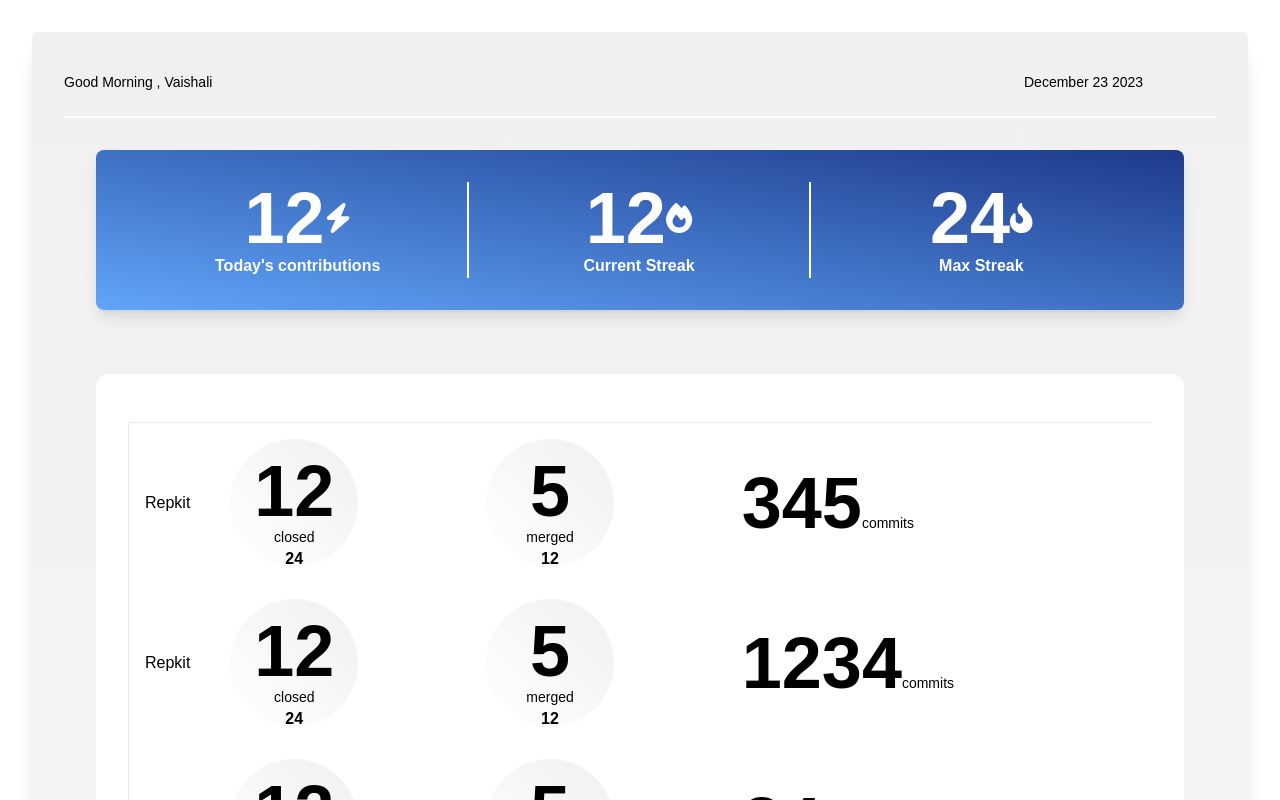
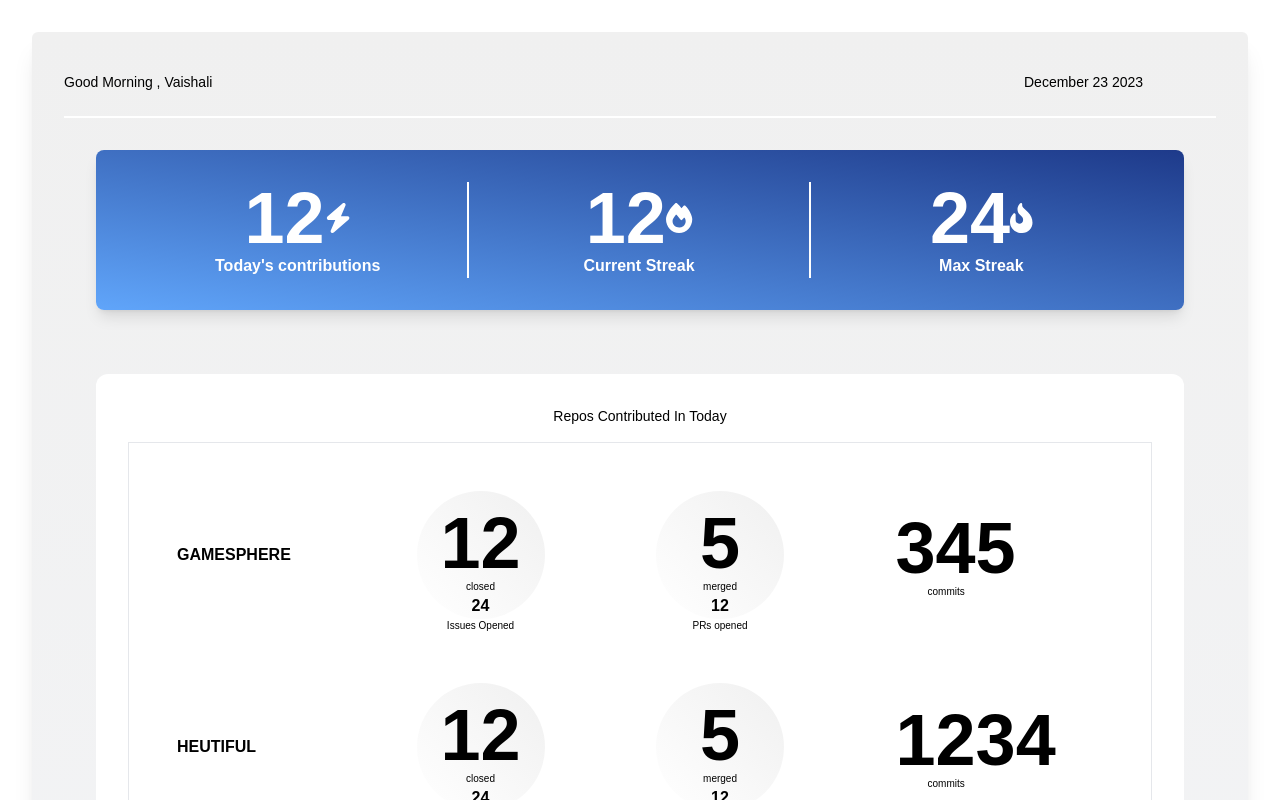
Before and after one commit to ShrutiGossain/HackHurricane, a React (Create React App) app in the folder client/: page /user in a window 1280 px wide. Shown: the top 800 px of the page. Built offline with nearby package versions, Linux system fonts and the light colour scheme.

Commit message:
github stats added

```diff
--- a/client/src/components/Github.js
+++ b/client/src/components/Github.js
@@ -31,7 +31,7 @@
   ];
   const repos = [
     {
-      name: "Repkit",
+      name: "GameSphere",
       issuesCreated: "24",
       issuesClosed: "12",
       PRmerged: "5",
@@ -39,7 +39,7 @@
       commits: "345",
     },
     {
-      name: "Repkit",
+      name: "Heutiful",
       issuesCreated: "24",
       issuesClosed: "12",
       PRmerged: "5",
@@ -47,7 +47,7 @@
       commits: "1234",
     },
     {
-      name: "Repkit",
+      name: "Polar",
       issuesCreated: "24",
       issuesClosed: "12",
       PRmerged: "5",
@@ -66,6 +66,8 @@
   return (
     <div>
       <div className="grid grid-cols-12 justify-center items-center col-span-12 p-8 m-8 bg-gradient-to-b from-[#f0f0f0] to-gray-100 shadow-xl rounded-md">
+
+
         <div className="grid grid-cols-12 col-span-12 justify-between items-center border-b-2 border-white pb-4">
           <span className="col-span-10 text-sm font-extralight my-2">
             {greeting} , {username}
@@ -94,39 +96,60 @@
         </div>
 
         <div className="grid grid-cols-12 col-span-12 m-8 p-8 bg-white rounded-xl justify-center items-center">
-          {/* <span className="col-span-12">Repos Contributed in Today!</span> */}
-          <div className="col-span-12 justify-center items-center my-4 border-t-[1px] border-l-[1px] border-b-[1px] border-gray-200">
+          <span className="col-span-12 text-center text-sm font-extralight capitalize">
+            Repos Contributed in Today
+          </span>
+
+          <div className="col-span-12 justify-center items-center my-4 p-4 border-[1px] border-gray-200">
             {repos.map((element, index) => (
-              <div className="grid grid-cols-12 col-span-12 justify-center items-center">
-                <div className="px-4">{element.name}</div>
+              <div className="grid grid-cols-12 col-span-12 justify-center items-center p-4">
+
+                <div className="grid grid-rows col-span-3 px-4 font-bold uppercase">
+                  {element.name}
+                </div>
+
                 <div className="grid grid-rows col-span-3 bg-gradient-to-tr p-4 m-4 from-white to-[#f0f0f0] w-32 h-32 rounded-full">
                   <span className="text-7xl font-bold text-center">
                     {element.issuesClosed}
                   </span>
-                  <span className="text-sm font-extralight text-center">
+                  <span className="text-[10px] font-extralight text-center">
                     closed
                   </span>
                   <span className="text-base font-semibold text-center">
                     {element.issuesCreated}
                   </span>
+                  <span className="text-[10px] font-extralight text-center capitalize">
+                    issues opened
+                  </span>
                 </div>
+
+
                 <div className="grid grid-rows col-span-3 bg-gradient-to-tr p-4 m-4 from-white to-[#f0f0f0] w-32 h-32 rounded-full">
                   <span className="text-7xl font-bold  text-center">
                     {element.PRmerged}
                   </span>
-                  <span className="text-sm font-extralight text-center">
+                  <span className="text-[10px] font-extralight text-center">
                     merged
                   </span>
                   <span className="text-base font-semibold  text-center">
                     {element.PRopened}
                   </span>
+                  <span className="text-[10px] font-extralight text-center">
+                    PRs opened
+                  </span>
                 </div>
-                <div className="px-4 ">
+
+
+                <div className="px-4">
                   <span className="text-7xl font-bold text-center">
                     {element.commits}
                   </span>
-                  <span className="text-sm font-light">commits</span>
+                  <div className="text-[10px] font-extralight ml-8">
+                    commits
+                  </div>
                 </div>
+
+
               </div>
             ))}
           </div>
```
